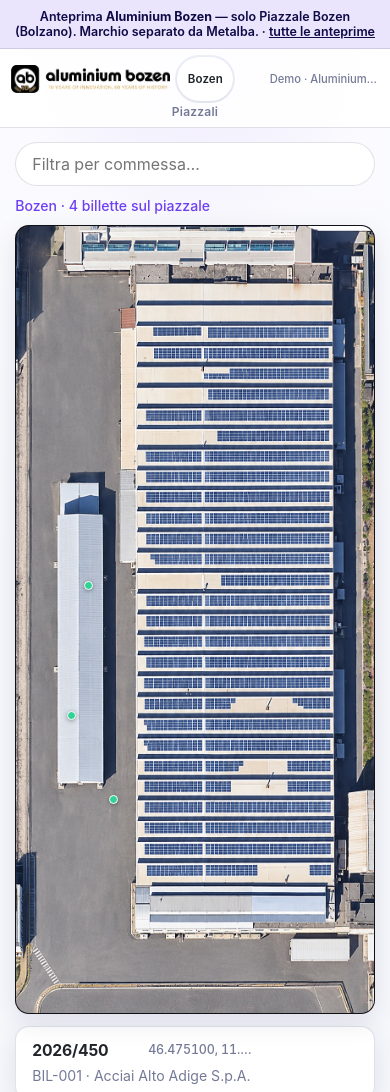
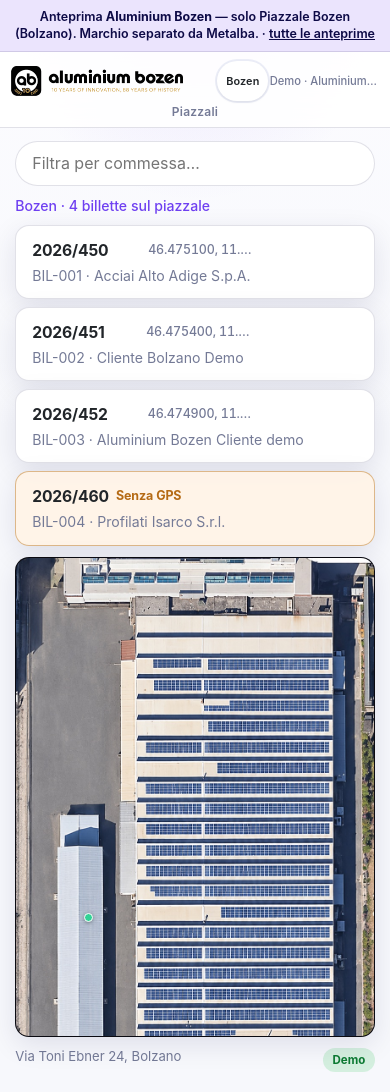
Before and after one commit to leonevillari/metalba-piazzali-preview, a plain HTML site: page preview/bozen.html in a window 390 px wide. Shown: the top 1092 px of the page. Drawn offline with Linux system fonts and the light colour scheme.

Commit message:
fix(preview): scroll mobile e mappa Bozen intera
Allinea mirror alle anteprime aggiornate (touch-action, lista sopra mappa, max-height).

```diff
--- a/preview/assets/preview.css
+++ b/preview/assets/preview.css
@@ -47,6 +47,14 @@ body,
   min-height: 100%;
 }
 
+html {
+  /* Scorrimento pagina libero su cellulare/palmare (non bloccare gesture). */
+  overflow-x: hidden;
+  overflow-y: auto;
+  -webkit-text-size-adjust: 100%;
+  overscroll-behavior-y: auto;
+}
+
 body {
   font-family: var(--font);
   background:
@@ -59,6 +67,11 @@ body {
   color: var(--ink);
   -webkit-font-smoothing: antialiased;
   -webkit-tap-highlight-color: transparent;
+  /* Evita che body “intrappoli” lo scroll (problema tipico PWA / iOS). */
+  overflow-x: hidden;
+  overflow-y: visible;
+  min-height: 100dvh;
+  position: relative;
 }
 
 button,
@@ -588,13 +601,24 @@ a {
 .map-frame {
   position: relative;
   width: 100%;
+  /* Anteprima statica: niente pan/zoom custom → non bloccare lo scroll pagina.
+     (Nella React app production resta touch-action:none per drag pin.) */
   overflow: hidden;
   border-radius: var(--radius);
   border: 1px solid var(--line);
   background: #111;
-  touch-action: none;
+  touch-action: pan-y;
   user-select: none;
+  -webkit-user-select: none;
   box-shadow: var(--shadow);
+}
+
+/* Contenitore che segue l’altezza dell’aerea: i pin restano allineati
+   anche quando .map-frame ha max-height + overflow auto su mobile. */
+.map-stage {
+  position: relative;
+  width: 100%;
+  line-height: 0;
 }
 
 .map-frame.is-adding {
@@ -691,7 +715,8 @@ a {
   margin: 0;
   color: inherit;
   cursor: grab;
-  touch-action: none;
+  /* pan-y: tap sul pin ok, scorri verticale della pagina non bloccato */
+  touch-action: pan-y;
   min-width: 40px;
   min-height: 40px;
 }
@@ -1640,14 +1665,80 @@ a {
   color: var(--ink-muted);
 }
 
-/* Mobile touch: larger list rows, safe areas */
+/* Mobile touch: larger list rows, safe areas, scroll libero + mappa intera */
 @media (max-width: 959px) {
   .page {
     padding-bottom: env(safe-area-inset-bottom, 0);
+    /* Non fissare altezza: altrimenti overflow nascosto taglia lista/mappa */
+    min-height: 100dvh;
+    height: auto;
+    overflow: visible;
   }
 
   .page-main {
     padding: 0.85rem 0.95rem calc(1.25rem + env(safe-area-inset-bottom, 0));
+    overflow: visible;
+    flex: 1 0 auto;
+  }
+
+  .map-section {
+    display: flex;
+    flex-direction: column;
+    gap: 0.7rem;
+  }
+
+  /* Su mobile: ricerca → lista commesse → mappa (così le commesse non restano sotto 900px di aerea). */
+  .map-section > .map-toolbar {
+    order: 1;
+  }
+
+  .map-section > .map-hint,
+  .map-section > .scan-toast,
+  .map-section > .place-bar {
+    order: 2;
+  }
+
+  .map-section > .map-sidebar {
+    order: 3;
+    min-height: 0;
+    overflow: visible;
+  }
+
+  .map-section > .map-frame {
+    order: 4;
+  }
+
+  .map-section > .map-meta {
+    order: 5;
+  }
+
+  /*
+   * Mappa aerea Bozen è 845×1860 (~2.2:1): a piena larghezza riempie lo schermo.
+   * Limite di altezza + scroll interno sul .map-stage → mappa intera raggiungibile;
+   * touch-action pan-* non blocca lo scroll della pagina.
+   */
+  .map-frame {
+    max-height: min(58dvh, 480px);
+    overflow: auto;
+    -webkit-overflow-scrolling: touch;
+    /* A fine corsa della mappa, lo scroll continua sulla pagina (non “blocca”). */
+    overscroll-behavior-y: auto;
+    touch-action: pan-x pan-y;
+    background: #0a0a0a;
+  }
+
+  .map-aerial {
+    display: block;
+    width: 100%;
+    height: auto;
+    max-width: none;
+  }
+
+  .map-pins-layer {
+    position: absolute;
+    inset: 0;
+    width: 100%;
+    height: 100%;
   }
 
   .map-search-input,
@@ -1685,11 +1776,26 @@ a {
   .header-main-row {
     column-gap: 0.35rem;
     align-items: center;
+    /* Logo più largo: evita troncamento “METALBA …” su 390px */
+    grid-template-columns: minmax(0, 1.35fr) auto minmax(0, 0.7fr);
   }
 
   .header-site-switch {
-    max-width: 34vw;
-    overflow: hidden;
+    /* Non comprimere lo switcher a 34vw → evita wrap verticale Bassano/Fortogna */
+    max-width: none;
+    overflow: visible;
+  }
+
+  .site-switcher {
+    flex-wrap: nowrap;
+    max-width: none;
+  }
+
+  .site-switcher-btn {
+    min-height: 40px;
+    padding: 0.3rem 0.55rem;
+    font-size: 0.68rem;
+    white-space: nowrap;
   }
 
   .header-site-label {
@@ -1713,6 +1819,16 @@ a {
   .app-header {
     padding: 0.4rem 0.7rem calc(0.45rem + env(safe-area-inset-top, 0));
     padding-top: calc(0.4rem + env(safe-area-inset-top, 0));
+    /* Sticky ok, ma non deve creare stacking che blocca scroll */
+    position: sticky;
+    z-index: 20;
+  }
+
+  .preview-banner {
+    /* Banner su più righe: lascia spazio e non fissare altezza */
+    line-height: 1.35;
+    padding: 0.5rem 0.85rem;
+    font-size: 0.74rem;
   }
 }
 
--- a/preview/bozen.html
+++ b/preview/bozen.html
@@ -86,6 +86,7 @@
           </div>
           <p class="map-hint" id="map-hint" role="status"></p>
           <div class="map-frame" id="map-frame">
+            <div class="map-stage">
             <img
               class="map-aerial"
               id="map-aerial"
@@ -96,6 +97,7 @@
               draggable="false"
             />
             <div id="map-pins" class="map-pins-layer" aria-live="polite"></div>
+            </div>
           </div>
           <aside class="map-sidebar" aria-label="Commesse e dettaglio">
             <ul class="search-results billet-list" id="billet-list" aria-label="Commesse"></ul>
```
Also changed, not shown: preview/bassano.html (+2 -0 lines), preview/fortogna.html (+2 -0 lines), preview/index.html (+7 -2 lines), preview/metalba.html (+2 -0 lines).
